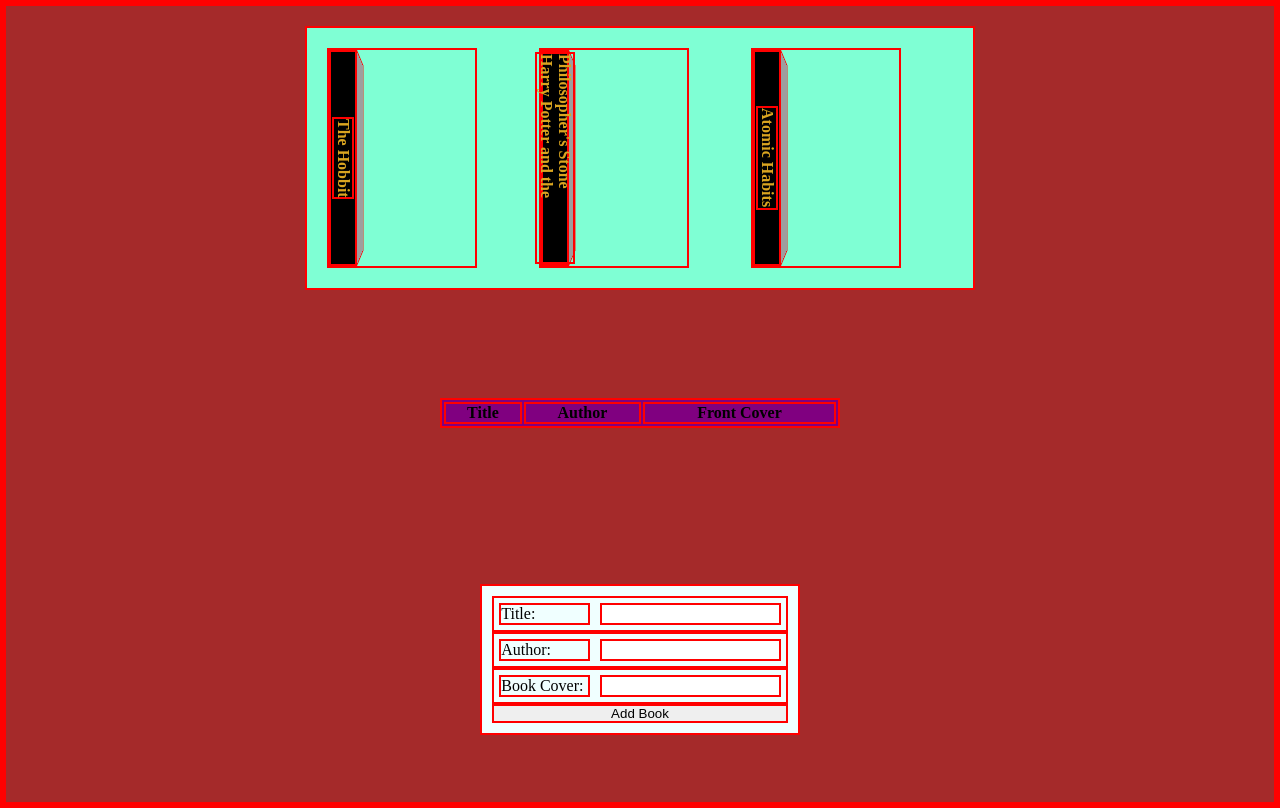
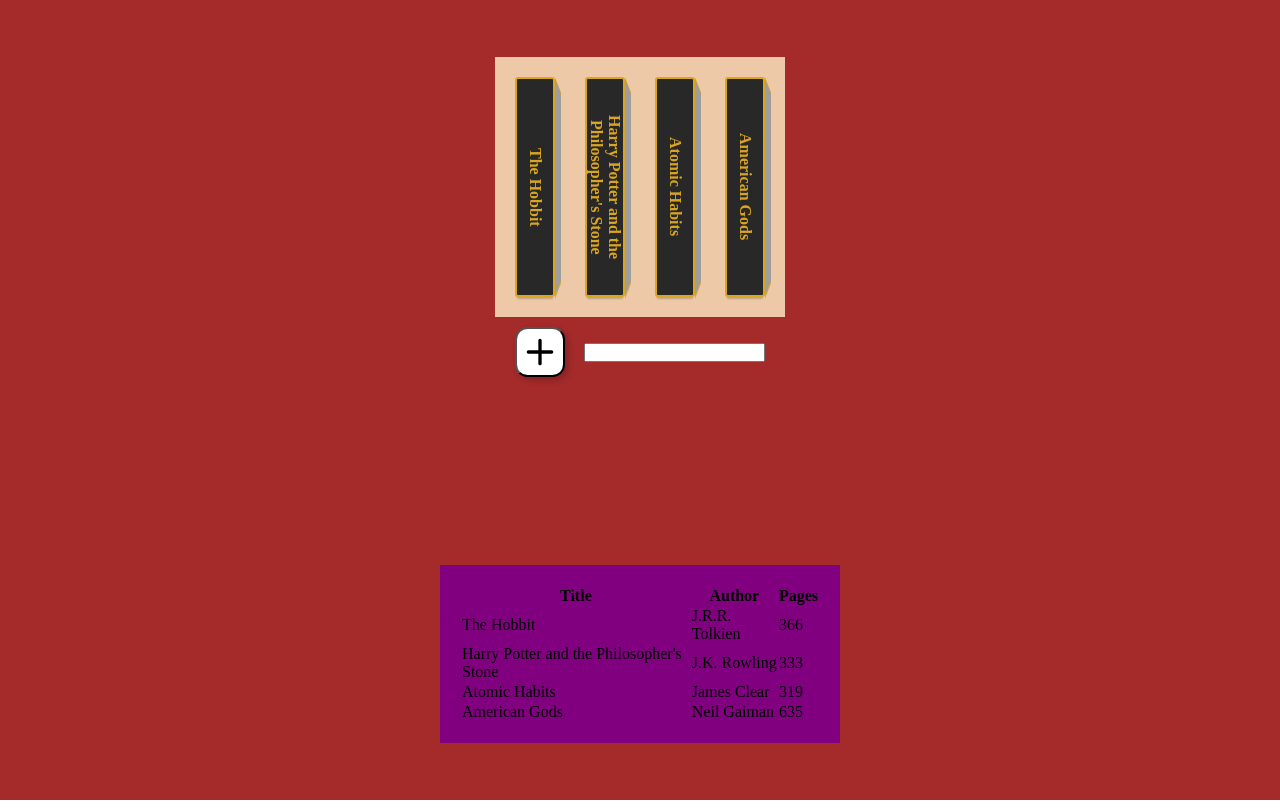
Before and after one commit to hopefullygeorge/odin-library-project, a plain HTML site: page index.html in a window 1280 px wide. Drawn offline with Linux system fonts and the light colour scheme; grey boxes are pictures that could not be loaded.

Commit message:
Add functionality

```diff
--- a/index.html
+++ b/index.html
@@ -9,13 +9,20 @@
   </head>
   <body>
     <div class="container">
-      <div class="shelf"></div>
+      <div class="bookStuff">
+        <div class="shelf"></div>
+        <div class="bookFunc">
+          <button class="addBook" type="button"></button>
+          <input type="search" />
+        </div>
+      </div>
+      <div class="bookInfoPanel"></div>
       <table class="tableView">
         <thead>
           <tr>
             <th>Title</th>
             <th>Author</th>
-            <th>Front Cover</th>
+            <th>Pages</th>
           </tr>
         </thead>
         <tbody class="tableBody"></tbody>
@@ -33,7 +40,11 @@
           <label for="bookCover">Book Cover:</label>
           <input type="url" id="bookCover" name="book_cover" />
         </div>
-        <button type="submit">Add Book</button>
+        <div class="form-group">
+          <label for="pages">Pages:</label>
+          <input type="number" id="pages" name="page_count" />
+        </div>
+        <button type="submit">Submit</button>
       </form>
     </div>
   </body>
--- a/script.js
+++ b/script.js
@@ -3,6 +3,7 @@
 const form = document.querySelector("#bookForm");
 const refreshButton = document.querySelector(".refreshButton");
 const tableBody = document.querySelector(".tableBody");
+const addButton = document.querySelector(".addBook");
 
 const myLibrary = [
   {
@@ -10,32 +11,44 @@
     author: "J.R.R. Tolkien",
     frontCover:
       "https://images-na.ssl-images-amazon.com/images/S/compressed.photo.goodreads.com/books/1546071216i/5907.jpg",
+    pages: 366,
   },
   {
     title: "Harry Potter and the Philosopher's Stone",
     author: "J.K. Rowling",
     frontCover:
       "https://images-na.ssl-images-amazon.com/images/S/compressed.photo.goodreads.com/books/1598823299i/42844155.jpg",
+    pages: 333,
   },
   {
     title: "Atomic Habits",
     author: "James Clear",
     frontCover:
       "https://images-na.ssl-images-amazon.com/images/S/compressed.photo.goodreads.com/books/1655988385i/40121378.jpg",
+    pages: 319,
+  },
+  {
+    title: "American Gods",
+    author: "Neil Gaiman",
+    frontCover:
+      "https://images-na.ssl-images-amazon.com/images/S/compressed.photo.goodreads.com/books/1462924585i/30165203.jpg",
+    pages: 635,
   },
 ];
 
-function Book(title, author, frontCoverUrl) {
+function Book(title, author, frontCover, pages) {
   this.id = crypto.randomUUID();
   this.title = title;
   this.author = author;
-  this.frontCoverUrl = frontCoverUrl;
+  this.frontCover = frontCover;
+  this.pages = pages;
+
   // the constructor...
 }
 
-function addBookToLibrary(title, author, url) {
+function addBookToLibrary(title, author, url, pages) {
   // take params, create a book then store it in the array
-  const newBook = new Book(title, author, url);
+  const newBook = new Book(title, author, url, pages);
   myLibrary.push(newBook);
 }
 
@@ -45,7 +58,7 @@
     row.innerHTML = `
   <td>${book.title}</td>
   <td>${book.author}</td>
-  <td>${book.frontCover}</td>
+  <td>${book.pages}</td>
   `;
     tableBody.appendChild(row);
   });
@@ -56,7 +69,6 @@
   newBook.classList.add("book");
   const cover = document.createElement("div");
   cover.classList.add("cover");
-
   cover.style.background = `url(${book.frontCover}) center / cover no-repeat`;
 
   const spine = document.createElement("div");
@@ -64,8 +76,10 @@
   const titleP = document.createElement("p");
   titleP.innerText = book.title;
   spine.appendChild(titleP);
+
   newBook.appendChild(spine);
   newBook.appendChild(cover);
+
   return newBook;
 }
 
@@ -79,15 +93,23 @@
 form.addEventListener("submit", function (e) {
   e.preventDefault();
 
+  shelf.innerText = "";
+
   const formData = new FormData(form);
 
   const title = formData.get("book_title");
   const author = formData.get("book_author");
   const bookCover = formData.get("book_cover");
+  const pages = formData.get("page_count");
 
-  addBookToLibrary(title, author, bookCover);
+  addBookToLibrary(title, author, bookCover, pages);
   displayInShelf();
   refreshList();
 });
 
+addButton.addEventListener("click", () => {
+  form.style.display = form.style.display === "block" ? "none" : "block";
+});
+
 displayInShelf();
+refreshList();
--- a/styles.css
+++ b/styles.css
@@ -1,6 +1,6 @@
 :root {
   --book-h: 220px;
-  --spine-w: 28px;
+  --spine-w: 40px;
   --cover-w: 150px;
   --dur: 1000ms;
 }
@@ -8,7 +8,7 @@
 * {
   margin: 0;
   padding: 0;
-  border: solid 2px red;
+  /* border: solid 2px red; */
   box-sizing: border-box;
 }
 
@@ -17,26 +17,47 @@
   width: 100vw - 2px;
   background-color: brown;
   display: grid;
-  grid-template-rows: auto 1fr 1fr;
+  grid-template-rows: repeat(auto-fill, 1fr);
   align-items: center;
   justify-items: center;
   padding: 20px;
+  gap: 20px;
+}
+
+.bookStuff {
+  width: 100%;
+  display: grid;
+  grid-template-rows: 1fr auto;
+  justify-content: center;
+  align-items: center;
+  gap: 10px;
+}
+
+.bookFunc {
+  display: flex;
+  justify-content: space-evenly;
+  align-items: center;
 }
 
 .shelf {
-  background-color: aquamarine;
-  width: 670px;
-  display: grid;
-  grid-template-columns: repeat(auto-fill, minmax(150px, 1fr));
+  background-color: rgb(238, 201, 168);
+  width: 100%;
+  /* display: grid;
+  grid-template-columns: repeat(auto-fill, minmax(50px, 1fr)); */
+  display: flex;
   padding: 20px;
-  gap: 10px;
+  align-items: center;
+  justify-content: baseline;
+  gap: 30px;
 }
 
 /* ----------  Book Syling and Animation --------- */
 .book {
   position: relative;
   height: var(--book-h);
-  width: var(--cover-w);
+  /* width: var(--cover-w); */
+  /* Changing width to spine-w and then on hover, change to book-h */
+  width: var(--spine-w);
   perspective: 900px;
   transition: width var(--dur) ease;
 }
@@ -54,17 +75,21 @@
   left: 0;
   width: var(--spine-w);
   height: 100%;
-  background: black;
+  background: rgb(40, 40, 40);
   color: goldenrod;
   display: flex;
   justify-content: center;
   align-items: center;
-  writing-mode: vertical-lr;
+  writing-mode: vertical-rl;
   font-weight: bold;
   transform-origin: right center;
   transform: rotate(0deg);
   transition: transform var(--dur) ease;
   z-index: 2;
+  text-align: center;
+  box-shadow: 0 4px 2px -2px rgb(0, 0, 0, 0.2);
+  border-radius: 3px;
+  border: solid 2px goldenrod;
 }
 
 .cover {
@@ -73,13 +98,16 @@
   height: 100%;
   /* background: url(assets/lotr_book_cover.jpg) center/cover no-repeat; */
   transform-origin: left center;
-  transform: rotateY(90deg);
+  transform: rotateY(86deg);
   transition: transform var(--dur) ease;
   z-index: 1;
+  box-shadow: 0 4px 2px -2px rgb(0, 0, 0, 0.2);
+  border: solid 2px goldenrod;
 }
 
 .book:hover {
-  width: var(--cover-w);
+  width: calc(var(--cover-w) + 50px);
+  transform: scale(1.1);
 }
 
 .book:hover .spine {
@@ -96,6 +124,8 @@
   background-color: purple;
   width: 400px;
   overflow-y: auto;
+  padding: 20px;
+  gap: 5px;
 }
 
 /* ----------  Form Styling --------- */
@@ -105,6 +135,7 @@
   grid-template-rows: repeat(3, 1fr);
   background-color: azure;
   padding: 10px;
+  display: none;
 }
 
 .form-group {
@@ -113,3 +144,14 @@
   padding: 5px;
   gap: 10px;
 }
+
+.addBook {
+  width: 50px;
+  height: 50px;
+  border-radius: 25%;
+  font-size: 50px;
+  box-shadow: 3px 3px 6px rgb(0, 0, 0, 0.2);
+  background: url(assets/lucide_plus.svg) center/cover no-repeat white;
+  background-size: 40px;
+  grid-column: 2;
+}
```
Also changed, not shown: assets/lucide_plus.svg (added).
